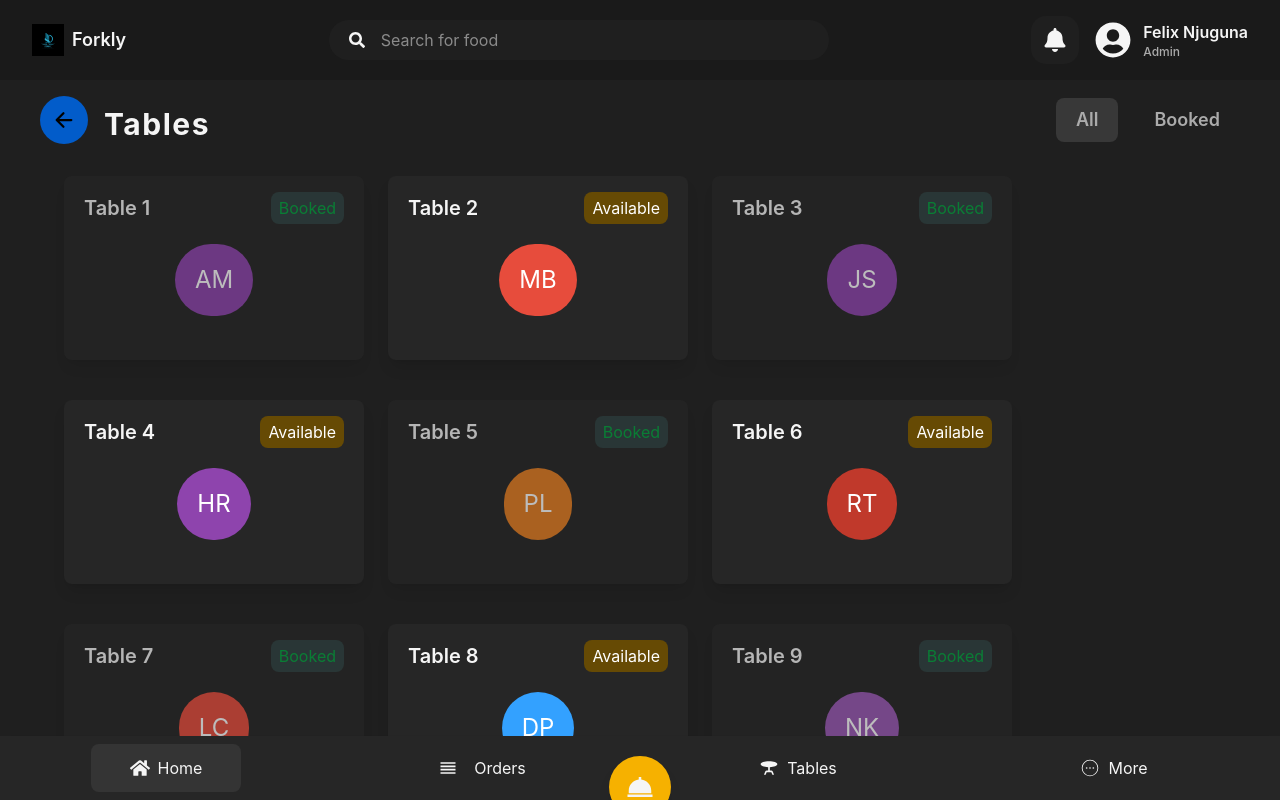
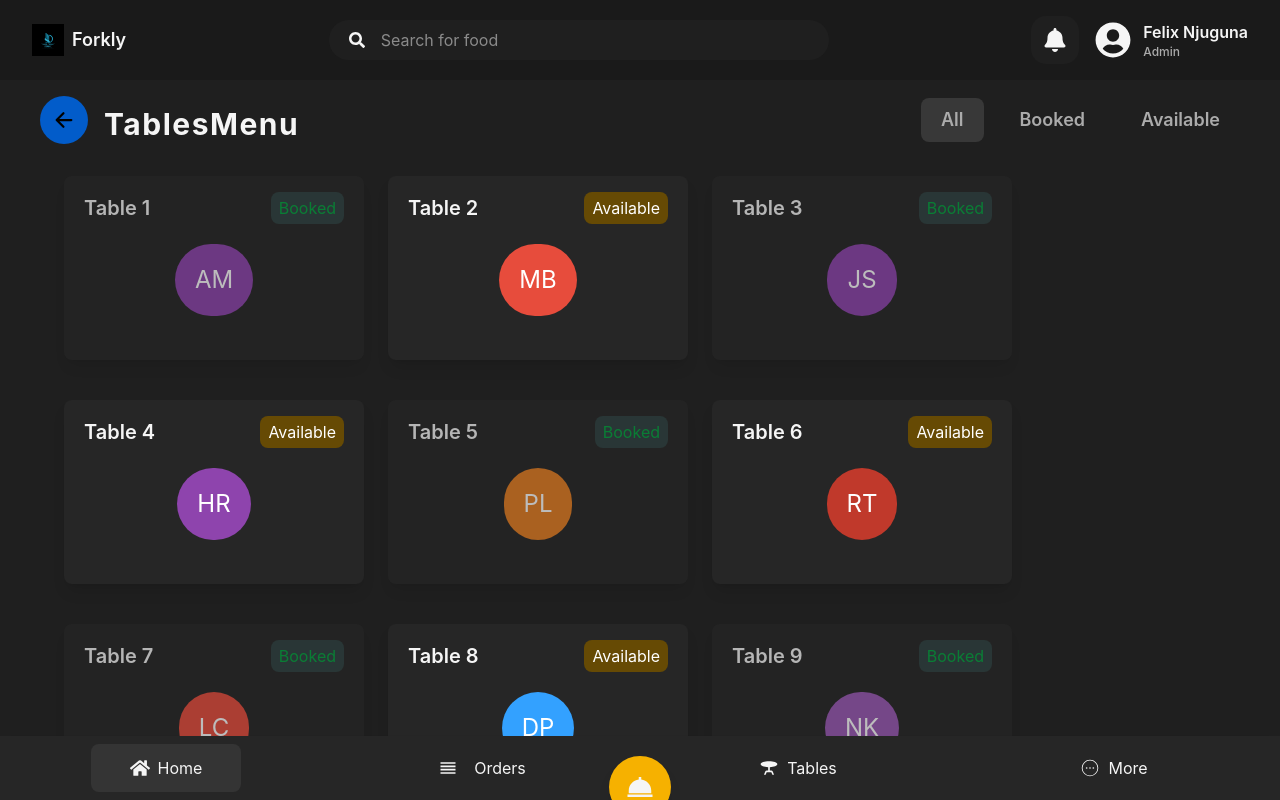
Before and after one commit to FlxBot001/pos_system, a React (Vite) app: page /tables in a window 1280 px wide. Built offline with nearby package versions, Linux system fonts and the light colour scheme.

Commit message:
Updated table booking for status available

```diff
--- a/src/pages/Tables.jsx
+++ b/src/pages/Tables.jsx
@@ -8,7 +8,10 @@ const Tables = () => {
   const [status, setStatus] = useState('all');
 
   // Filter tables based on status
-  const filteredTables = status === 'all' ? tables : tables.filter(table => table.status === 'Booked');
+  const filteredTables =
+  status === 'all'
+    ? tables
+    : tables.filter(table => table.status.toLowerCase() === status);
 
   return (
     <section className='bg-[#1f1f1f] h-[calc(100vh-5rem)] overflow-hidden'>
@@ -16,7 +19,7 @@ const Tables = () => {
         <div className="flex items-center gap-4">
           <BackButton />
           <h1 className="text-3xl font-bold text-[#f5f5f5] tracking-wider mt-2">
-            Tables
+            TablesMenu
           </h1>
         </div>
 
@@ -26,10 +29,18 @@ const Tables = () => {
             className={`text-lg text-[#ababab] font-semibold px-5 py-2 rounded-lg ${status === "all" ? "bg-[#383838]" : ""}`}>
             All
           </button>
+          {/* Booked Tables */}
           <button
             onClick={() => setStatus('booked')}
             className={`text-lg text-[#ababab] font-semibold px-5 py-2 rounded-lg ${status === "booked" ? "bg-[#383838]" : ""}`}>
             Booked
+          </button>
+
+          {/* Available Tables */}
+          <button
+            onClick={() => setStatus('available')}
+            className={`text-lg text-[#ababab] font-semibold px-5 py-2 rounded-lg ${status === "available" ? "bg-[#383838]" : ""}`}>
+            Available
           </button>
         </div>
       </div>
```
